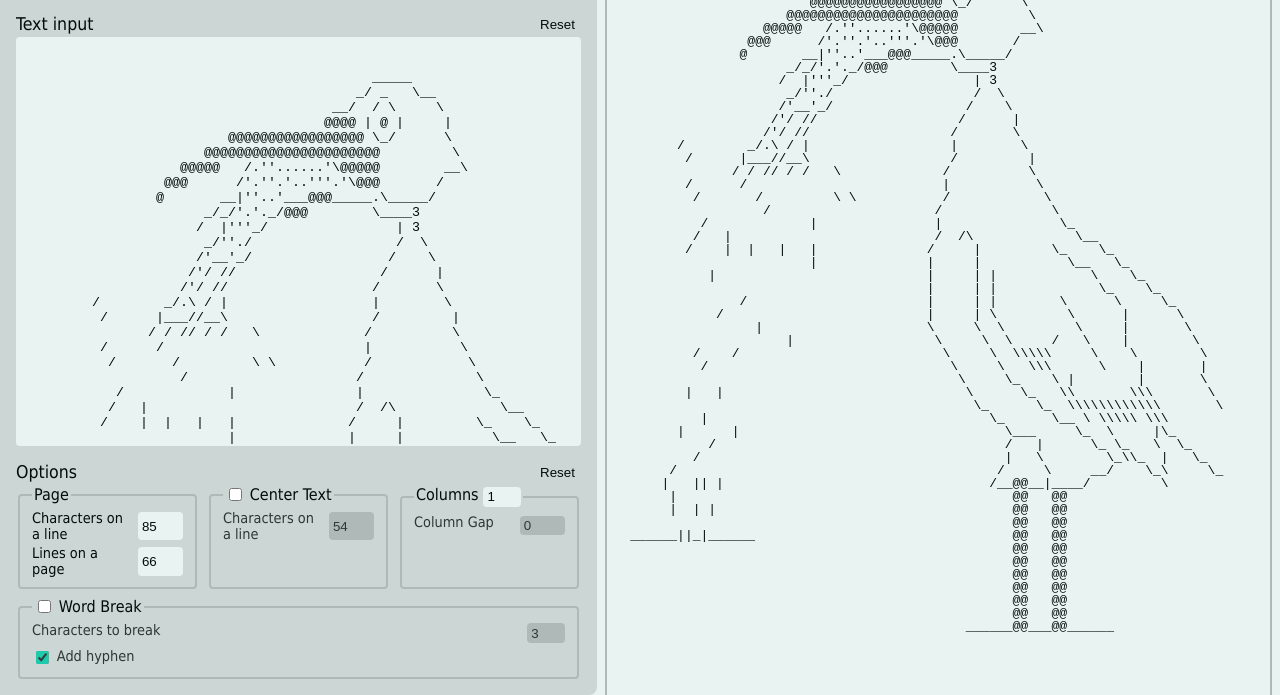
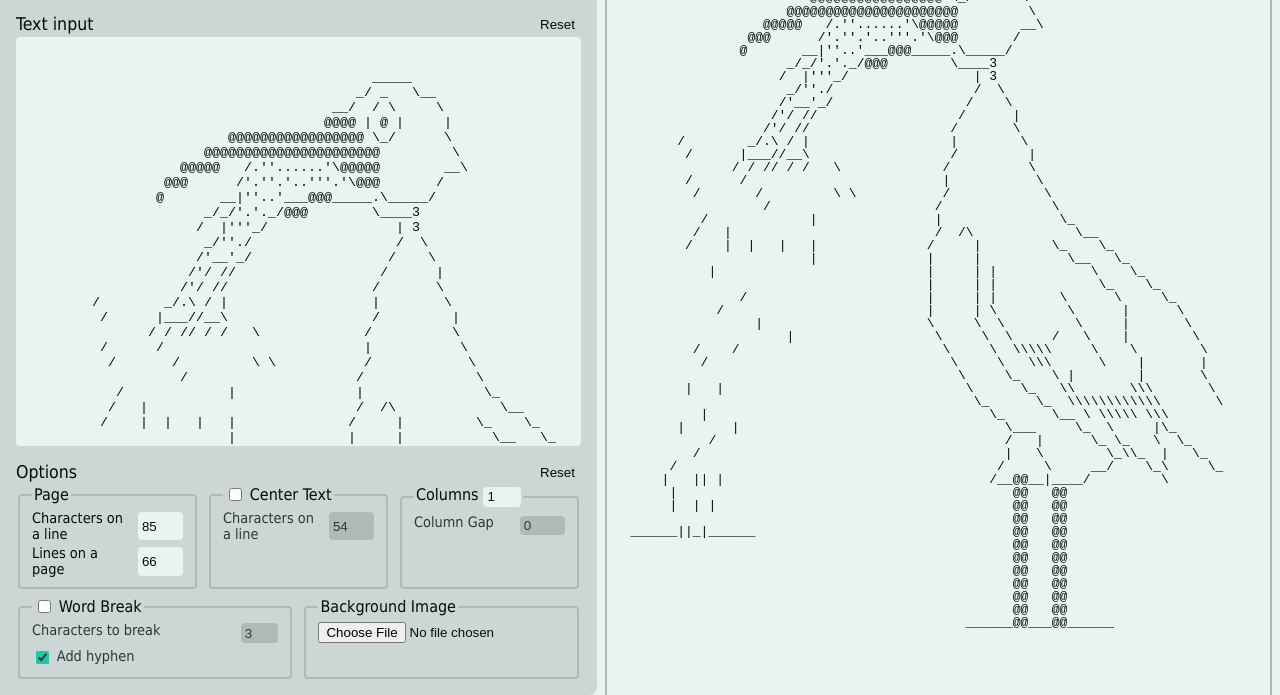
Before and after one commit to TyHil/typewriter-formatting, a plain HTML site: page index.html in a window 1280 px wide. Shown: the part 105-800 px from the top of the page. Drawn offline with Linux system fonts and the light colour scheme.

Commit message:
Background image

```diff
--- a/index.html
+++ b/index.html
@@ -154,6 +154,10 @@
             <label for="addHyphen" class="disabled" title="Add hyphen">Add hyphen</label>
           </div>
         </fieldset>
+        <fieldset>
+          <legend><label for="file" title="Background image for the page, to draw ascii art over">Background Image</label></legend>
+          <input type="file" id="file" name="file" value="" title="Background image for the page, to draw ascii art over">
+        </fieldset>
       </form>
     </details>
   </section>
@@ -162,6 +166,7 @@
       <span id="lineCount"></span>
       <span id="pageCount"></span>
     </div>
+    <div class="page" id="page1"></div>
   </main>
   <script src="typewriter-formatting/script.js"></script>
 </body>
--- a/script.js
+++ b/script.js
@@ -13,7 +13,8 @@ const charsToHyphen = document.getElementById('charsToHyphen');
 const addHyphen = document.getElementById('addHyphen');
 const resetInput = document.getElementsByClassName('reset')[0];
 const resetOptions = document.getElementsByClassName('reset')[1];
-const names = ['input', 'charsOnLine', 'linesOnPage', 'center', 'centerCharsOnLine', 'columns', 'columnGap', 'wordBreak', 'charsToHyphen', 'addHyphen'];
+const file = document.getElementById('file');
+const names = ['input', 'charsOnLine', 'linesOnPage', 'center', 'centerCharsOnLine', 'columns', 'columnGap', 'wordBreak', 'charsToHyphen', 'addHyphen', 'file'];
 
 for (const element of names) {
   const old = localStorage.getItem(element);
@@ -30,6 +31,8 @@ centerDisabled();
 columnsDisabled();
 wordBreakDisabled();
 paddingCalc();
+
+
 
 /* Listeners */
 
@@ -59,7 +62,9 @@ function paddingCalc() {
   document.documentElement.style.setProperty('--width', charsOnLine.value + 'ch');
   document.documentElement.style.setProperty('--height', linesOnPage.value + 'em');
 }
-paddingCalc();
+
+const page = document.getElementsByClassName('page')[0].getBoundingClientRect();
+document.documentElement.style.setProperty('--scale', page.width / 8.5 * 11 / page.height);
 
 charsOnLine.addEventListener('change', function() {
   this.value = Math.max(1, this.value);
@@ -160,6 +165,10 @@ addHyphen.addEventListener('click', function() {
   generate();
 });
 
+file.addEventListener('change', function() {
+  document.documentElement.style.setProperty('--file', 'url(' + URL.createObjectURL(this.files[0]) + ')');
+});
+
 resetOptions.addEventListener('click', function() {
   document.getElementById('optionsContainer').reset();
   for (const element of names) {
@@ -176,6 +185,8 @@ resetOptions.addEventListener('click', function() {
   paddingCalc();
   generate();
 });
+
+
 
 /*Generator*/
 
--- a/style.css
+++ b/style.css
@@ -34,6 +34,7 @@ html, body {
   --dark0: #020D0B; /*#000*/
   --primary: linear-gradient(90deg, #128e5a, #12858e);
   --secondary: linear-gradient(90deg, #32ae7a, #32a5ae);
+  --scale: 1;
 }
 body {
   scrollbar-color: rgba(255, 255, 255, 0.24) var(--dark0);
@@ -297,6 +298,10 @@ label.disabled {
 input[type=number].smallWidth {
   width: 4ch;
 }
+input[type=file] {
+  box-sizing: border-box;
+  width: 100%;
+}
 
 
 
@@ -313,7 +318,6 @@ main {
   padding: 0.25rem;
   display: flex;
   flex-direction: column;
-  gap: 0.25rem;
   align-items: start;
 }
 #info {
@@ -342,6 +346,9 @@ main {
   border: 2px solid var(--dark2);
   border-radius: 0.25rem;
   margin: auto;
+  transform: scale(1, var(--scale));
+  background-image: var(--file);
+  background-size: 100% 100%;
 }
 .spaceBlock {
   height: 1em;
```
